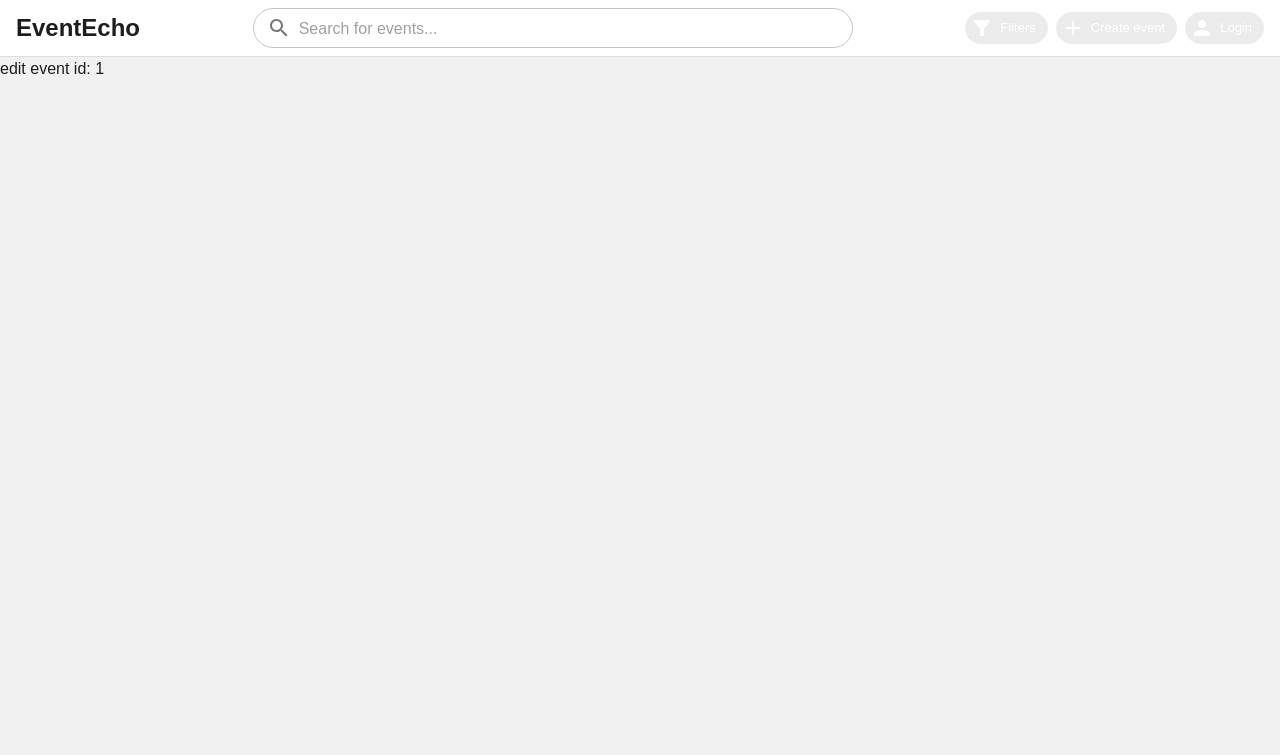
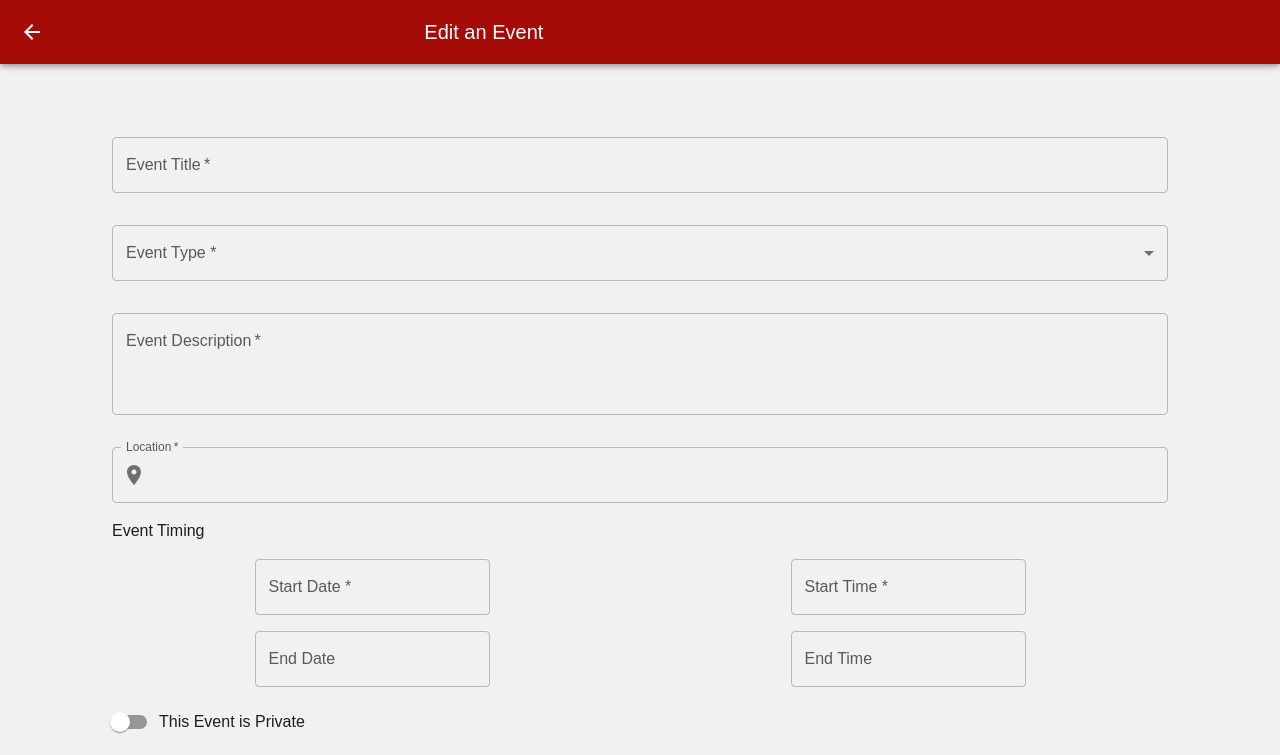
Before and after one commit to Winsthai/EventEcho, a React app in the folder client/: page /event/1/edit in a window 1280 px wide. Shown: the top 755 px of the page. Built offline with nearby package versions, Linux system fonts and the light colour scheme; the HTML template or start-up script is replaced by a standard one.

Commit message:
taking create event page and changing the title for now

```diff
--- a/client/src/Components/EditEventPage/EditEventPage.jsx
+++ b/client/src/Components/EditEventPage/EditEventPage.jsx
@@ -1,9 +1,172 @@
-import { useParams } from "react-router-dom";
+import * as React from 'react';
+import ArrowBackIcon from '@mui/icons-material/ArrowBack';
+import PlaceIcon from '@mui/icons-material/Place';
+import PhotoCameraIcon from '@mui/icons-material/PhotoCamera';
+import CollectionsIcon from '@mui/icons-material/Collections';
+import {
+  AppBar, Toolbar, IconButton, Typography,
+  FormControl, FormGroup, FormControlLabel, InputLabel,
+  Select, MenuItem, InputAdornment, Switch,
+  Box, TextField, Stack, Button
+} from '@mui/material';
+import Grid from '@mui/material/Grid2';
+import { AdapterDayjs } from '@mui/x-date-pickers/AdapterDayjs';
+import { LocalizationProvider } from '@mui/x-date-pickers/LocalizationProvider';
+import { DatePicker } from '@mui/x-date-pickers/DatePicker';
+import { TimePicker } from '@mui/x-date-pickers/TimePicker';
 
-const EditEventPage = () => {
-  const { id } = useParams();
 
-  return <div>edit event id: {id}</div>;
+export default function CreateEventPage() {
+  // const CreateEventPage = () => {
+  const [eventType, setEventType] = React.useState('');
+
+  const handleChange = (event) => {
+    setEventType(event.target.value);
+  };
+
+  return (
+    <Box
+      component="section"
+      sx={{
+        width: "100%",
+        height: "100%",
+        display: "flex",
+        justifyContent: "center",
+        flexDirection: "column",
+        alignItems: "center",
+        textAlign: "center",
+        overflowY: "auto"
+      }}
+    >
+      {/* Top App Bar */}
+      <Box component="section"
+        sx={{
+          width: "100%",
+          height: "20%",
+          position: "fixed",
+          top: 0,
+          left: 0,
+          zIndex: 1000
+        }}
+      >
+        <AppBar position="static" sx={{ mb: 2 }}>
+          <Toolbar sx={{ color: "secondary" }}>
+            <Box sx={{ flexGrow: 1, display: "flex" }}>
+              <IconButton edge="start" color="inherit" aria-label="back" sx={{ mr: 2 }}>
+                <ArrowBackIcon />
+              </IconButton>
+            </Box>
+            <Typography variant="h6" component="div" sx={{ flexGrow: 0 }}>
+              Edit an Event
+            </Typography>
+            <Box sx={{ flexGrow: 2 }} />
+          </Toolbar>
+        </AppBar>
+      </Box>
+
+      {/* forms */}
+      <Box component="form" sx={{ width: "85%", height: "100%", pt: 8, pb: 8 }}>
+        <Stack
+          direction="column"
+          spacing={2}
+          sx={{ height: "100%", padding: 2 }}
+        >
+          {/* Event title */}
+          <TextField required id="event-title" label="Event Title" variant="outlined" sx={{ pb: 2 }} />
+
+          {/* Event Type */}
+          <FormControl fullWidth sx={{ pb: 2 }}>
+            <InputLabel id="event-type">Event Type *</InputLabel>
+            <Select labelId="select-event-type" value={eventType} label="Event Types" onChange={handleChange}>
+              <MenuItem value="Sports">Sports</MenuItem>
+              <MenuItem value="Music">Music</MenuItem>
+              <MenuItem value="Food">Food</MenuItem>
+              <MenuItem value="Art">Art</MenuItem>
+              <MenuItem value="Gaming">Gaming</MenuItem>
+            </Select>
+          </FormControl>
+
+          {/* Event Description */}
+          <TextField required id="event-description" label="Event Description" variant="outlined" multiline={true} minRows={3} sx={{ pb: 2 }} />
+
+          {/* Location */}
+          <TextField required id="event-location" label="Location" variant="outlined"
+            InputProps={{
+              startAdornment: (
+                <InputAdornment position="start">
+                  <IconButton edge="start">
+                    <PlaceIcon />
+                  </IconButton>
+                </InputAdornment>
+              )
+            }}
+          />
+
+          <Box sx={{ display: "flex", justifyContent: "left" }}>
+            Event Timing
+          </Box>
+
+          {/* Time and Date Grid */}
+          <Grid container spacing={2}>
+
+            {/* Start Date -> Set as required with form submit error checking */}
+            <Grid size={6}>
+              <LocalizationProvider dateAdapter={AdapterDayjs}>
+                <DatePicker label="Start Date *" />
+              </LocalizationProvider>
+            </Grid>
+
+            {/* Start Time -> Set as required with form submit error checking */}
+            <Grid size={6}>
+              <LocalizationProvider dateAdapter={AdapterDayjs}>
+                <TimePicker label="Start Time *" />
+              </LocalizationProvider>
+            </Grid>
+
+            {/* End Date */}
+            <Grid size={6}>
+              <LocalizationProvider dateAdapter={AdapterDayjs}>
+                <DatePicker label="End Date" />
+              </LocalizationProvider>
+            </Grid>
+
+            {/* End Time */}
+            <Grid size={6}>
+              <LocalizationProvider dateAdapter={AdapterDayjs}>
+                <TimePicker label="End Time" />
+              </LocalizationProvider>
+            </Grid>
+          </Grid>
+
+          {/* Set Event Private */}
+          <Box sx={{ display: "flex", justifyContent: "left" }}>
+            <FormGroup>
+              <FormControlLabel control={<Switch />} label="This Event is Private" />
+            </FormGroup>
+          </Box>
+
+          {/* Upload Image - see how to space out the icons nicely they look like shit */}
+          <Box sx={{ border: '1px solid #aaaaa9', borderRadius: '5px', padding: 1 }}>
+            Select Event Posting Photo
+            <Stack direction="row" spacing={2} sx={{ display: "flex", justifyContent: "center" }}>
+              <IconButton aria-label='open camera' size='large'>
+                <PhotoCameraIcon sx={{ fontSize: '48px' }} />
+              </IconButton>
+              <IconButton aria-label='open gallery' size='large'>
+                <CollectionsIcon sx={{ fontSize: '48px' }} />
+              </IconButton>
+            </Stack>
+          </Box>
+
+          {/* Confirm and Invite Guests Button */}
+          <Button variant='contained' sx={{ borderRadius: '10px' }}>
+            Confirm and Invite Guests
+          </Button>
+        </Stack>
+      </Box>
+
+    </Box>
+  );
 };
 
-export default EditEventPage;
+// export default CreateEventPage;
```
